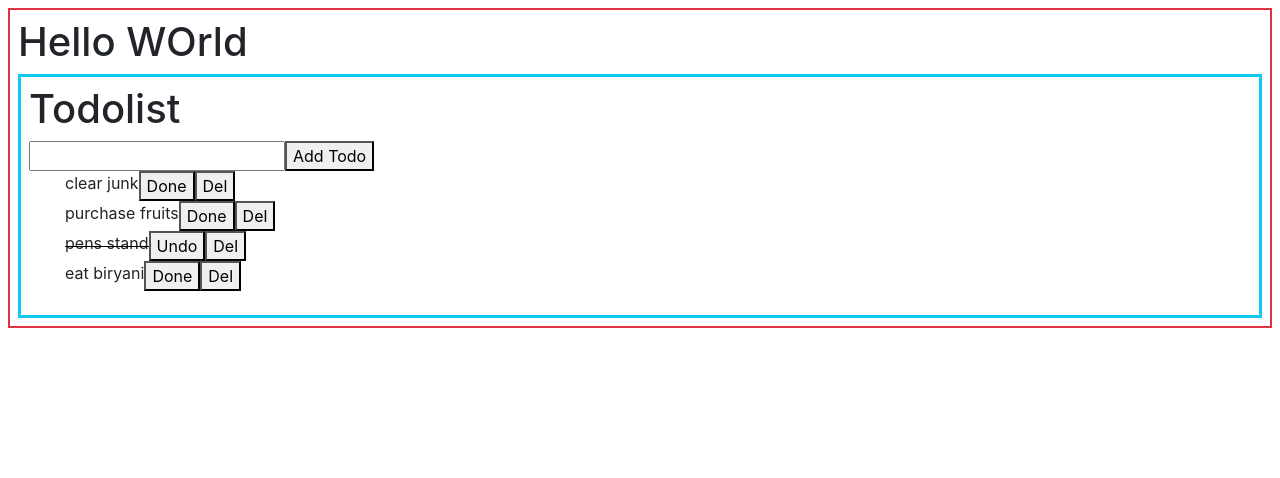
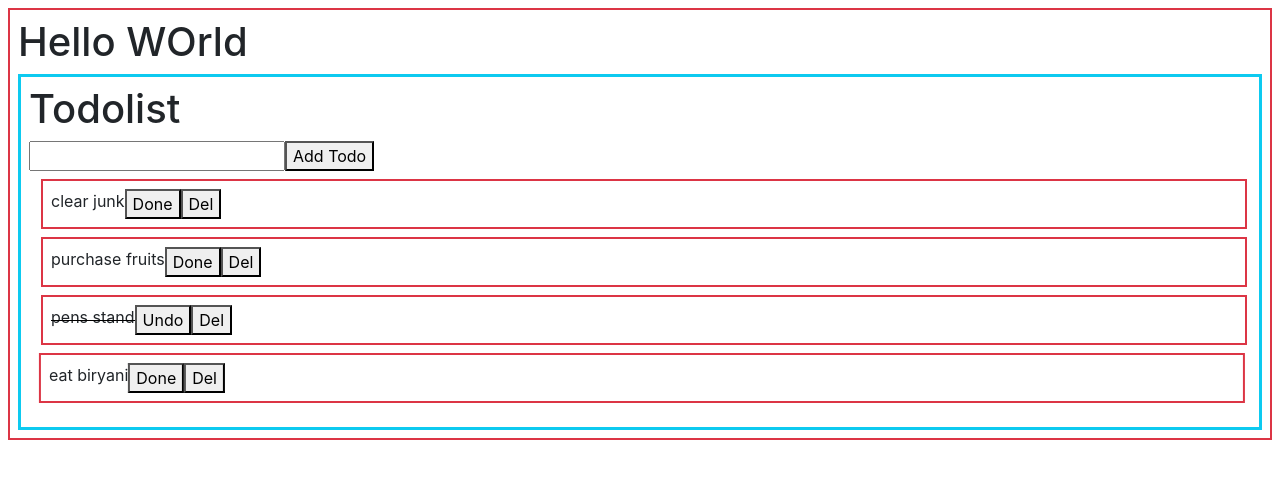
Before and after one commit to edupoly/rb18app, a React (Create React App) app: page / in a window 1280 px wide. Shown: the top 478 px of the page. Built offline with nearby package versions, Linux system fonts and the light colour scheme; the HTML template or start-up script is replaced by a standard one.

Commit message:
lifecycle

```diff
--- a/src/Todo.jsx
+++ b/src/Todo.jsx
@@ -1,10 +1,17 @@
-import React from 'react'
+import React, { useEffect } from 'react'
 import { motion,AnimatePresence } from 'framer-motion'
 function Todo({todo,undoTask,doneTask,delTodo,i}) {
+  React.useEffect(()=>{
+    alert(todo.title+'empty array use effect')
+    return ()=>{alert('returned function inside empty array')}
+  },[]);
+  React.useEffect(()=>{
+    alert(todo.title+'no use effect')
+  });
   return (
     <AnimatePresence>
-      <motion.li className='d-flex' key={i} initial={{x:-40}} animate={{ x: 4 }}
-      transition={{ ease: "easeOut", duration: 1 }} exit={{opacity:0,duration:2}}>
+      <motion.li className='d-flex border border-2 border-danger p-2 m-2' key={i} initial={{x:-40}} animate={{ x: 4 }}
+      transition={{ ease: "easeOut", duration: i*2+1 }} exit={{opacity:0,duration:2+i}} >
         <div className={(todo.status===true)?'strike':''}>{todo.title}</div>
         <div>
           {
--- a/src/Todolist.jsx
+++ b/src/Todolist.jsx
@@ -2,6 +2,7 @@ import React,{useState} from 'react'
 import {motion} from 'framer-motion'
 import Todo from './Todo'
 function Todolist() {
+  alert("Todo list rendered")
   const [todos, setTodos] = useState([
                                         {title:'clear junk',status:false},
                                         {title:'purchase fruits',status:false},
@@ -35,7 +36,7 @@ function Todolist() {
       <h1>Todolist</h1>
       <input type="text" onChange={handleChange}/>
       <button onClick={addTodo}>Add Todo</button>
-      <ul>
+      <ul className='p-0'>
         {
           todos.map((todo,i)=>{
             return <Todo todo={todo} undoTask={undoTask} doneTask={doneTask} delTodo={delTodo} i={i} key={todo.title}></Todo>
```
